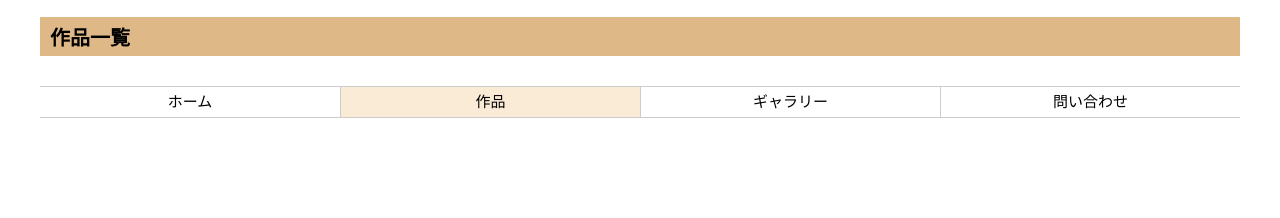
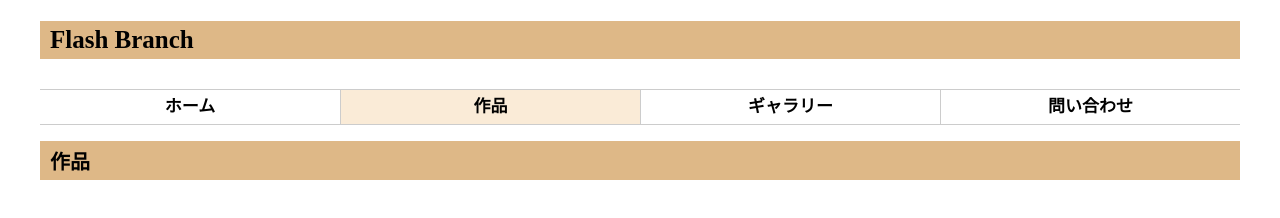
Before and after one commit to timu88/flash_branch, a plain HTML site: page pages/contents.html in a window 1280 px wide. Drawn offline with Linux system fonts and the light colour scheme.

Commit message:
デザインちょっと修正

```diff
--- a/css/home_style.css
+++ b/css/home_style.css
@@ -53,7 +53,8 @@
     -moz-box-sizing: border-box;
     box-sizing: border-box;
     text-align: center;
-    font-size: 15px;
+    font-size: 17px;
+    font-weight: bold;
     line-height: 2.0;
 }
 #pageHead .globalNavi ul li:first-child{
--- a/pages/contents.html
+++ b/pages/contents.html
@@ -10,9 +10,8 @@
         <div id="page">
             <article class="articleDetail">
                 <header class="articleDetailHead">
-                    <h1 class="pageTitle">作品一覧</h1>
+                    <h1 class="circlename">Flash Branch</h1>
                 </header>
-            </article>
 
                 <div id="pageHead">
                     <nav class="globalNavi">
@@ -24,6 +23,8 @@
                         </ul>
                     </nav>
                 </div>
+                <h1 class="pageTitle">作品</h1>
+            </article>
         </div>
     </body>
 </html>
```
Also changed, not shown: pages/gallery.html (+3 -2 lines), pages/mailform.html (+3 -2 lines), 2 other files. Lines whose indentation alone changed are shown as unchanged.
